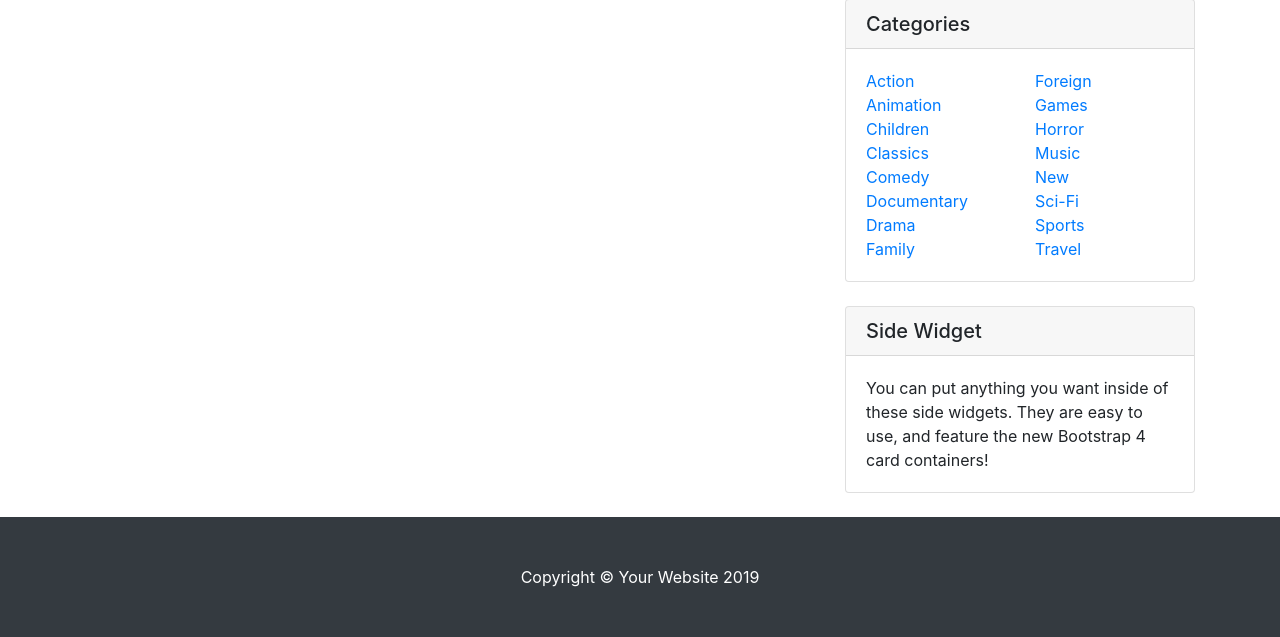
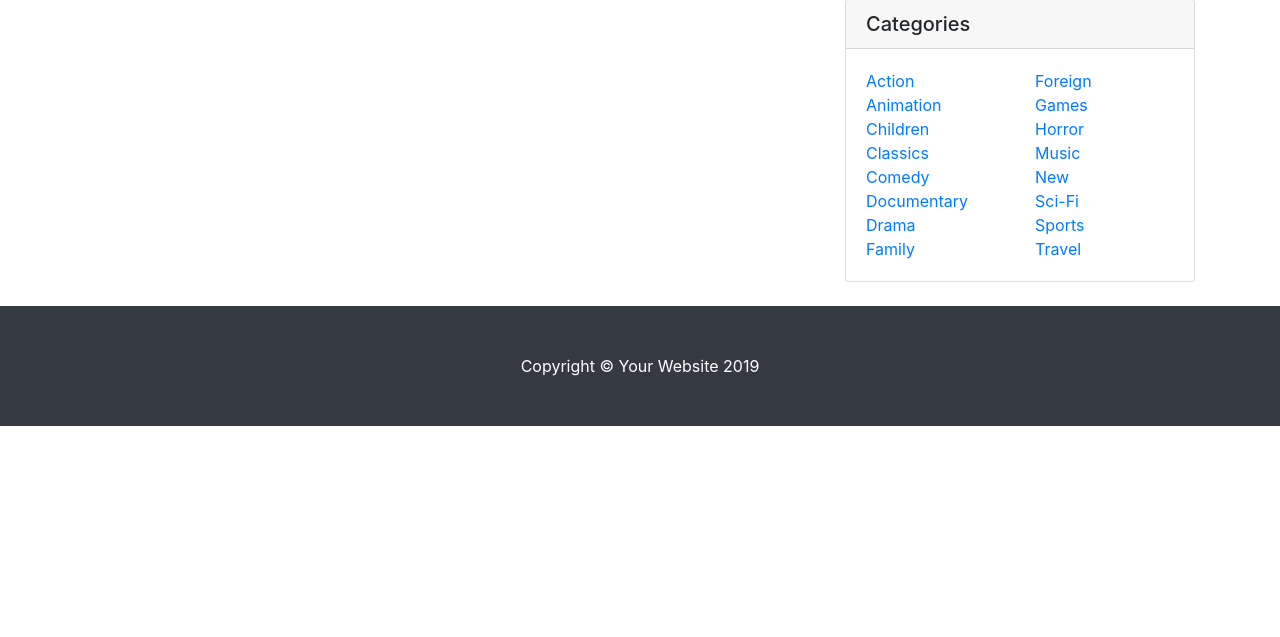
Before and after one commit to qkloh25/mikeCD, a PHP site: page /category.php?categoryid=1 in a window 1280 px wide. Shown: the part 339-976 px from the top of the page. After the commit the page ends 765 px from the top, so only its background shows below. Run offline with PHP 8.4, Linux system fonts and the light colour scheme; tables that the repository leaves empty or names only in its code hold one stand-in row (values such as "Sample post").

Commit message:
fix some bugs

```diff
--- a/category.php
+++ b/category.php
@@ -233,12 +233,7 @@
         </div>
 
         <!-- Side Widget -->
-        <div class="card my-4">
-          <h5 class="card-header">Side Widget</h5>
-          <div class="card-body">
-            You can put anything you want inside of these side widgets. They are easy to use, and feature the new Bootstrap 4 card containers!
-          </div>
-        </div>
+
 
       </div>
 
```
Also changed, not shown: profile.php (+4 -10 lines).
